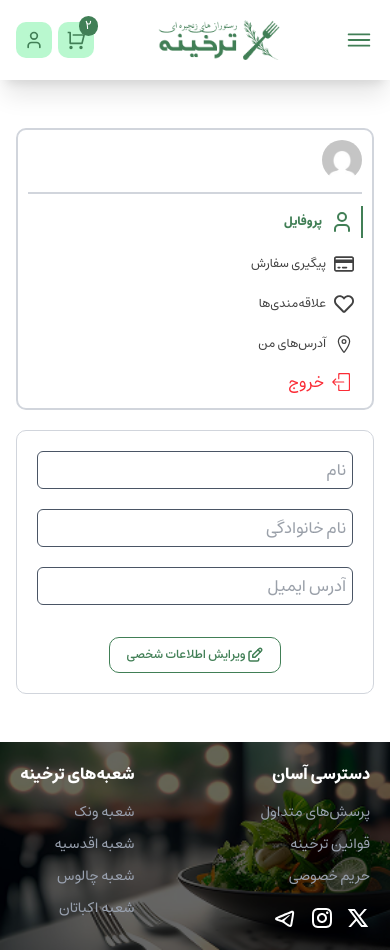
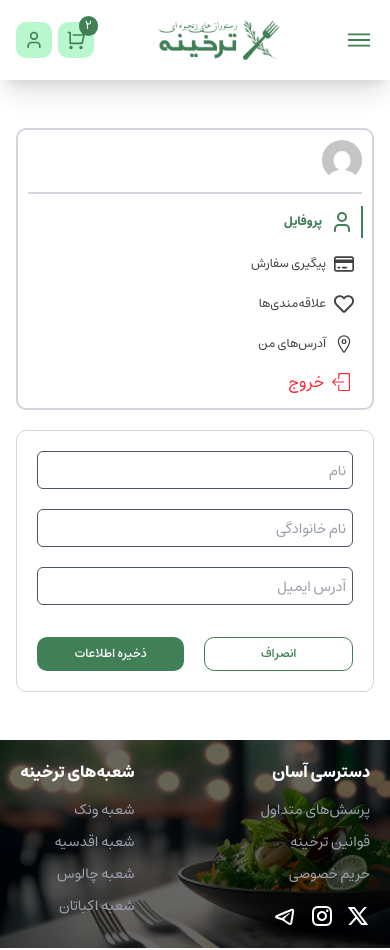
Before and after one commit to AmirAjam/food-store, a React (Vite) app: page /profile/information in a window 390 px wide. Both pictures are taken after a click on the button "ویرایش اطلاعات شخصی". Built offline with nearby package versions, Linux system fonts and the light colour scheme; no server answers.

Commit message:
edit user info via API

```diff
--- a/src/api/usersApi.js
+++ b/src/api/usersApi.js
@@ -100,6 +100,18 @@ const editUserApi = async (token, id, data) => {
     return response.data
 }
 
+const editUserInfoApi = async (token, data) => {
+    const response = await axios.put(`user/edit`,
+        data,
+        {
+            headers: {
+                Authorization: `Bearer ${token}`
+            }
+        }
+    )
+    return response.data
+}
+
 export {
     getUsers,
     deleteUserApi,
@@ -108,5 +120,6 @@ export {
     editUserApi,
     blockUserApi,
     unBlockUserApi,
-    changeUserRoleApi
+    changeUserRoleApi,
+    editUserInfoApi
 }
--- a/src/pages/Profile/pages/Information/Information.jsx
+++ b/src/pages/Profile/pages/Information/Information.jsx
@@ -1,19 +1,102 @@
-import React, { useState } from 'react'
+import React, { useEffect, useState } from 'react'
 import InformationInput from './InformationInput'
 import SecondaryButton from '@/components/Ui/Button/SecondaryButton'
 import icons from '@/icons'
+import PrimaryButton from '@/components/Ui/Button/PrimaryButton'
+import { useForm } from 'react-hook-form'
+import { toast } from 'sonner'
+import useFetch from '@/hooks/useFetch'
+import { useSelector } from 'react-redux'
+import { editUserInfoApi } from '@/api/usersApi'
 
 const Information = () => {
-    const [isDisabled,setIsDisabled] = useState(true)
+    const [isDisabled, setIsDisabled] = useState(true)
+
+    const { sendRequest } = useFetch();
+    const id = useSelector((state) => state.auth.userId);
+    const token = useSelector((state) => state.auth.accessToken)
+
+    const { register, handleSubmit, formState: { errors }, reset } = useForm();
+
+
+    const onSubmit = async (data) => {
+        console.log(data)
+        const res = await editUserInfoApi(token,data)
+        if(res.success){
+            toast.success("با موفقیت تغییر کرد.")
+            setIsDisabled(true)
+        }
+        else{
+            toast.success("مشکلی در سرور به وحود آمده است.")
+        }
+    }
+
+    const onError = (formErrors) => {
+        console.log("EEEE", formErrors);
+        const errorValues = Object.values(formErrors);
+        if (errorValues.length > 0) {
+            toast.error(errorValues[0].message);
+        }
+    };
+
+    const setDefaultValue = (userData) => {
+        console.log(userData)
+        reset({
+            firstname: userData.firstname,
+            lastname: userData.lastname,
+            email: userData.email,
+        });
+    }
+
+    useEffect(() => {
+        if (!id) return;
+        sendRequest(`user/${id}`, "GET")
+            .then(res => setDefaultValue(res.user))
+    }, [])
     const { Edit } = icons
     return (
         <div className='mt-5 md:mt-0 md:w-1/2 border border-gray-300 rounded-lg p-5 '>
+            <form onSubmit={handleSubmit(onSubmit, onError)}>
                 <div className='grid grid-cols-1 lg:grid-cols-2 gap-5'>
-                <InformationInput isDisabled={isDisabled} placeholder="نام" />
-                <InformationInput isDisabled={isDisabled} placeholder="نام خانوادگی" />
-                <InformationInput isDisabled={isDisabled} placeholder="آدرس ایمیل" />
+                    <InformationInput
+                        {...register("firstname", {
+                            required: "لطفا نام خود را وارد کنید.",
+                            minLength: {
+                                value: 3,
+                                message: "نام باید حداقل ۳ کاراکتر باشد"
+                            }
+                        })}
+                        error={errors.firstname?.message}
+                        isDisabled={isDisabled}
+                        placeholder="نام" />
+
+                    <InformationInput
+                        {...register("lastname", {
+                            required: "لطفا نام خانوادگی خود را وارد کنید.",
+                            minLength: {
+                                value: 3,
+                                message: "نام خانوادگی باید حداقل ۳ کاراکتر باشد"
+                            }
+                        })}
+                        error={errors.lastname?.message}
+                        isDisabled={isDisabled}
+                        placeholder="نام خانوادگی"
+                    />
+                    <InformationInput
+                        {...register("email", {
+                            required: "لطفا ایمیل خود را وارد کنید.",
+                            pattern: {
+                                value: /^[^\s@]+@[^\s@]+\.[^\s@]+$/,
+                                message: "ایمیل وارد شده معتبر نمی باشد.",
+                            },
+                        })}
+                        error={errors.email?.message}
+                        isDisabled={isDisabled}
+                        placeholder="آدرس ایمیل"
+                    />
                 </div>
-            <div className='w-fit text-xxs mx-auto mt-8'>
+
+                <div className={`w-fit text-xxs mx-auto mt-8 ${!isDisabled ? "hidden" : ""}`}>
                     <SecondaryButton onClick={() => setIsDisabled(false)}>
                         <div className='flex items-center px-4'>
                             <Edit className='text-lg' />
@@ -21,6 +104,17 @@ const Information = () => {
                         </div>
                     </SecondaryButton>
                 </div>
+
+                <div className={`text-xxs sm:w-80 mx-auto mt-8 flex gap-5 ${isDisabled ? "hidden" : ""}`}>
+                    <SecondaryButton onClick={() => setIsDisabled(true)}>
+                        <span className='px-5 -my-0.5 block'>
+                            انصراف
+                        </span>
+                    </SecondaryButton>
+                    <PrimaryButton text="ذخیره اطلاعات" type='submit' />
+                </div>
+
+            </form>
         </div>
     )
 }
--- a/src/pages/Profile/pages/Information/InformationInput.jsx
+++ b/src/pages/Profile/pages/Information/InformationInput.jsx
@@ -1,14 +1,14 @@
 import React from 'react'
 
-const InformationInput = ({ isDisabled, placeholder }) => {
-    console.log(isDisabled)
+const InformationInput = ({ isDisabled, placeholder , ...props }) => {
     return (
         <div className={`border rounded-sm p-1.5
             ${isDisabled ? "border-gray-300 text-gray-400 " : "text-gray-700 border-gray-600"}`}>
             <input disabled={isDisabled}
                 type="text"
                 placeholder={placeholder}
-                className='border-none outline-0 w-full ' />
+                className='border-none outline-0 w-full text-sm'
+                {...props}/>
         </div>
     )
 }
```
Lines whose indentation alone changed are shown as unchanged.
